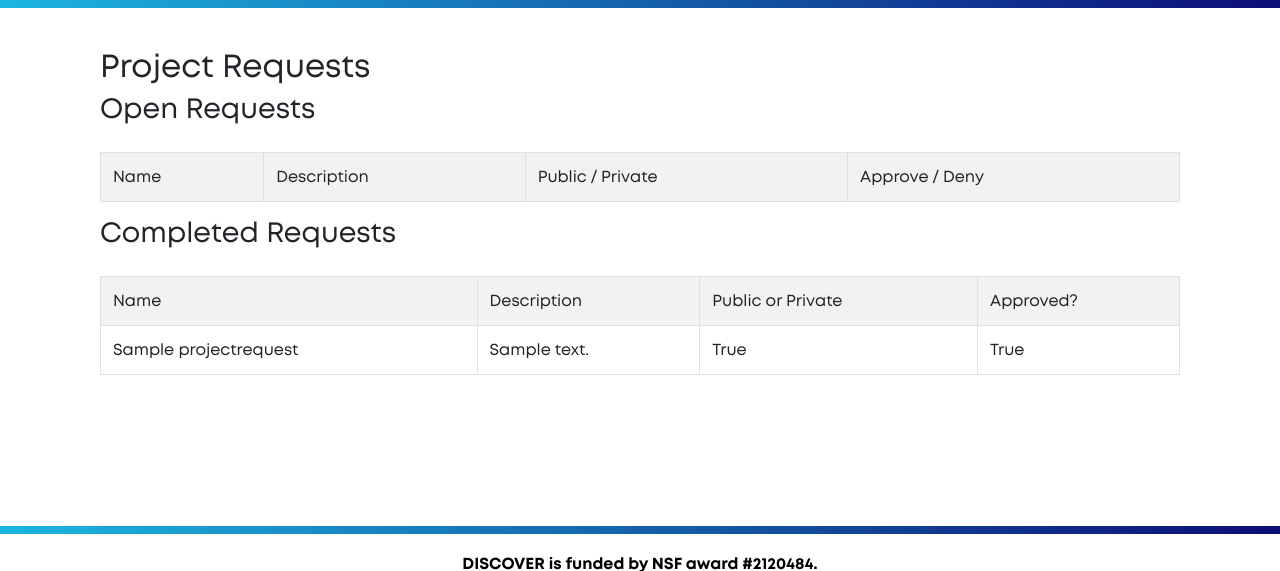
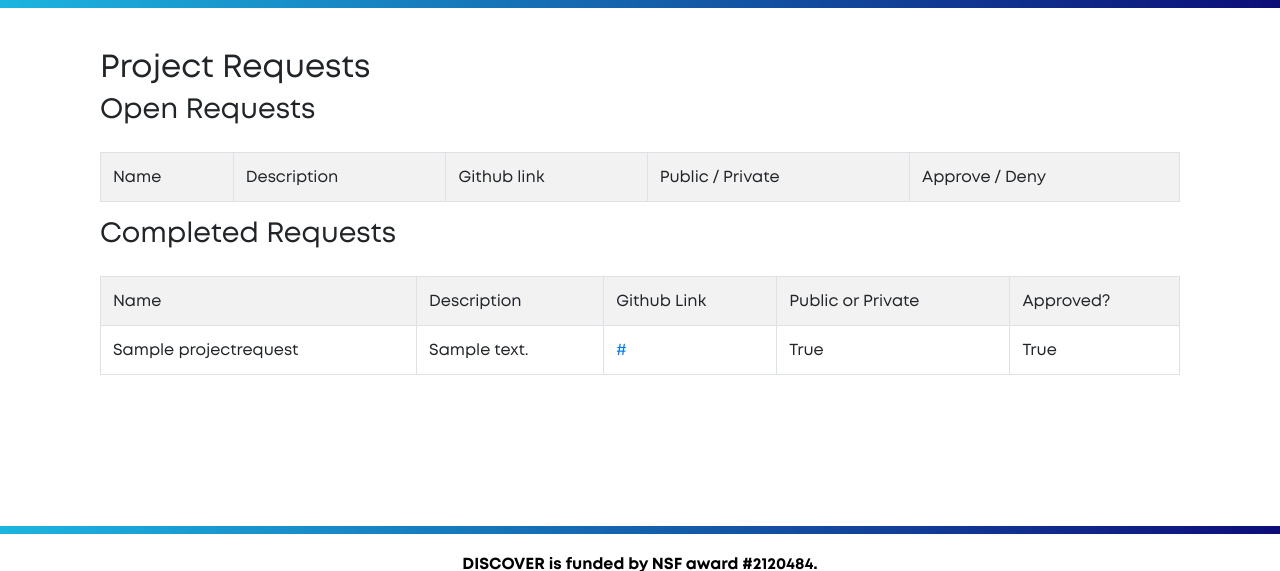
Before and after one commit to DiscoverCCRI/portal_v1, a Django app: page /projects/project_requests in a window 1280 px wide. Shown: the part 126-697 px from the top of the page. Run offline with Django 3.2, Linux system fonts and the light colour scheme; a user stored in the database is signed in; tables that the repository leaves empty hold one stand-in row (values such as "Sample post"); lists and menus that the app fills with data are empty; parts of the project's set-up code (start-up, migrations or seed data) failed here and were passed over; some libraries are stand-ins or nearby versions.

Commit message:
Github link field

```diff
--- a/projects/forms.py
+++ b/projects/forms.py
@@ -16,6 +16,7 @@ class ProjectCreateForm(forms.ModelForm):
         fields = [
             'name',
             'description',
+            'github_link',
             'is_public'
         ]
 
@@ -26,6 +27,7 @@ class ProjectUpdateForm(forms.ModelForm):
         fields = (
             'name',
             'description',
+            'github_link',
             'is_public'
         )
 
@@ -111,5 +113,6 @@ class ProjectRequestForm(forms.ModelForm):
         fields = (
             'name',
             'description',
+            'github_link',
             'is_public'
         )
--- a/projects/models.py
+++ b/projects/models.py
@@ -23,6 +23,7 @@ User = get_user_model()
 
 class Project(models.Model):
     name = models.CharField(max_length=255, blank=False, null=False)
+    github_link = models.CharField( max_length=255, blank=False, null=False )
     description = models.TextField()
     uuid = models.UUIDField(primary_key=False, default=uuid.uuid4, editable=False)
     is_public = models.BooleanField(default=False)
@@ -87,6 +88,7 @@ class ProjectRequest(models.Model):
     requested_by = models.ForeignKey(
         AerpawUser, related_name='project_request_requested_by', on_delete=models.CASCADE, null=True, blank=True
     )
+    github_link = models.CharField( max_length=255, blank=False, null=False )
     description = models.TextField()
     is_public = models.BooleanField(default=False)
     is_approved = models.BooleanField(default=False)
--- a/projects/projects.py
+++ b/projects/projects.py
@@ -179,6 +179,7 @@ def create_new_project_membership_request(request, project_uuid, member_type, me
 def create_new_project_request(request, form):
     project_request = ProjectRequest()
     project_request.name = form.data.getlist('name')[0]
+    project_request.github_link = form.data.getlist('github_link')[0]
 
     try:
         project_request.description = form.data.getlist('description')[0]
--- a/projects/views.py
+++ b/projects/views.py
@@ -445,6 +445,7 @@ def project_requests(request):
             project.uuid = uuid.uuid4()
             project.name = project_request.name
             project.description = project_request.description
+            project.github_link = project_request.github_link
             project.is_public = project_request.is_public
 
             project.project_creator = project_request.requested_by
--- a/templates/projects/project_delete.html
+++ b/templates/projects/project_delete.html
@@ -16,6 +16,10 @@
                     <tr>
                         <td>Description</td>
                         <td>{{ project.description }}</td>
+                    </tr>
+                    <tr>
+                        <td>Github Link</td>
+                        <td><a href="{{project.github_link}}">{{ project.github_link }}</a></td>
                     </tr>
                     <tr>
                         <td>Principal Investigator (PI)</td>
--- a/templates/projects/project_detail.html
+++ b/templates/projects/project_detail.html
@@ -64,6 +64,10 @@
                         <tr>
                             <td><b>Description</b></td>
                             <td>{{ project.description }}</td>
+                        </tr>
+                        <tr>
+                            <td><b>Github Link</b></td>
+                            <td><a href="{{project.github_link}}">{{ project.github_link }}</a></td>
                         </tr>
                         <tr>
                             <td><b>Is Public?</b></td>
--- a/templates/projects/project_requests.html
+++ b/templates/projects/project_requests.html
@@ -18,6 +18,7 @@
                     <tr>
                         <th>Name</th>
                         <th>Description</th>
+                        <th>Github link</th>
                         <th>Public / Private</th>
                         <th>Approve / Deny</th>
                     </tr>
@@ -25,6 +26,7 @@
                         <tr>
                             <td>{{ pr.name }}</td>
                             <td>{{ pr.description }}</td>
+                            <td><a href="{{pr.github_link}}">{{ pr.github_link }}</a></td>
                             <td>{{ pr.is_public }}</td>
                             <td style="text-align: center">
                                 <input type="submit" class="btn btn-success mr-2"
@@ -41,6 +43,7 @@
                 <tr>
                     <th>Name</th>
                     <th>Description</th>
+                    <td>Github Link</td>
                     <th>Public or Private</th>
                     <th>Approved?</th>
                 </tr>
@@ -48,6 +51,7 @@
                     <tr>
                         <td>{{ pr.name }}</td>
                         <td>{{ pr.description }}</td>
+                        <td><a href="{{pr.github_link}}">{{ pr.github_link }}</a></td>
                         <td>{{ pr.is_public }}</td>
                         <td>{{ pr.is_approved }}</td>
                     </tr>
--- a/templates/projects/projects.html
+++ b/templates/projects/projects.html
@@ -26,6 +26,7 @@
                     <tr>
                         <th>Name</th>
                         <th>Description</th>
+                        <th>Github Link</th>
                         <th>Created By</th>
                         <th>Created Date</th>
                         <th>Last Modified</th>
@@ -38,6 +39,7 @@
                                 </a>
                             </td>
                             <td>{{ project.description }}</td>
+                            <td><a href="{{project.github_link}}">{{ project.github_link }}</a></td>
                             <td>{{ project.project_creator }}</td>
                             <td>{{ project.created_date }}</td>
                             <td>{{ project.modified_date }}</td>
@@ -49,6 +51,7 @@
                     <tr>
                         <th>Name</th>
                         <th>Description</th>
+                        <th>Github Link</th>
                         <th>Created By</th>
                         <th>Created Date</th>
                         <th>Last Modified</th>
@@ -66,6 +69,7 @@
                                     {% endif %}
                                 </td>
                                 <td>{{ project.description }}</td>
+                                <td><a href="{{project.github_link}}">{{ project.github_link }}</a></td>
                                 <td>{{ project.project_creator }}</td>
                                 <td>{{ project.created_date }}</td>
                                 <td>{{ project.modified_date }}</td>
@@ -86,6 +90,7 @@
                         <tr>
                             <th>Name</th>
                             <th>Description</th>
+                            <th>Github Link</th>
                             <th>Created By</th>
                             <th>Created Date</th>
                             <th>Last Modified</th>
@@ -103,6 +108,7 @@
                                         {% endif %}
                                     </td>
                                     <td>{{ project.description }}</td>
+                                    <td><a href="{{project.github_link}}">{{ project.github_link }}</a></td>
                                     <td>{{ project.project_creator }}</td>
                                     <td>{{ project.created_date }}</td>
                                     <td>{{ project.modified_date }}</td>
```
